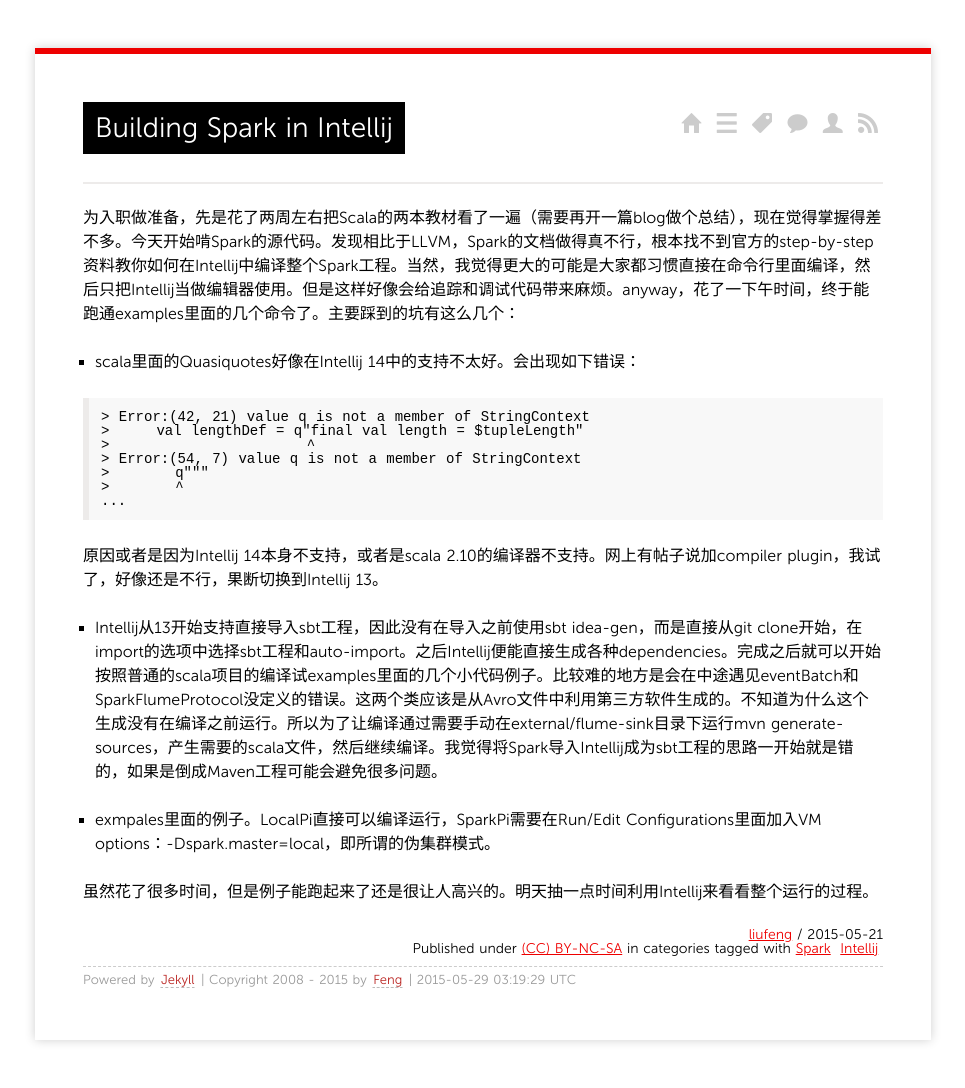
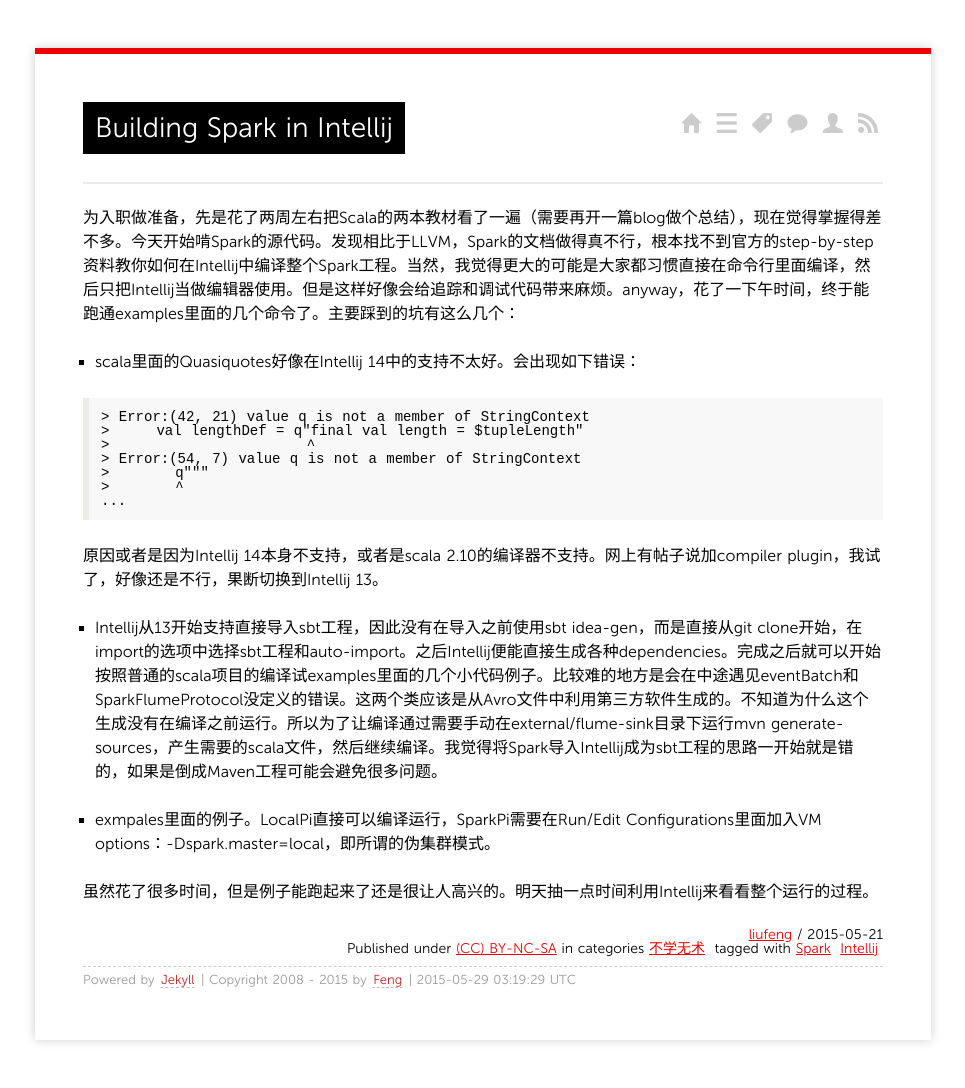
Before and after one commit to liufengcse/liufengcse.github.io, a Jekyll site: the page built from _posts/2015/2015-05-21-building-spark-in-intellij.md, in a window 1280 px wide. Shown: the whole page, without its empty margins (157-1122 px from the left). Built offline with Jekyll 4.4.1, drawn with Linux system fonts in a browser that asks for light colours; Markdown is read by kramdown in place of the engine named in the settings; comment, search, counter and statistics services are not loaded.

Commit message:
minor changes

```diff
--- a/_posts/2015/2015-05-21-building-spark-in-intellij.md
+++ b/_posts/2015/2015-05-21-building-spark-in-intellij.md
@@ -2,6 +2,7 @@
 layout: post
 title: Building Spark in Intellij
 categories:
+- 不学无术
 
 tags:
 - Spark
```
